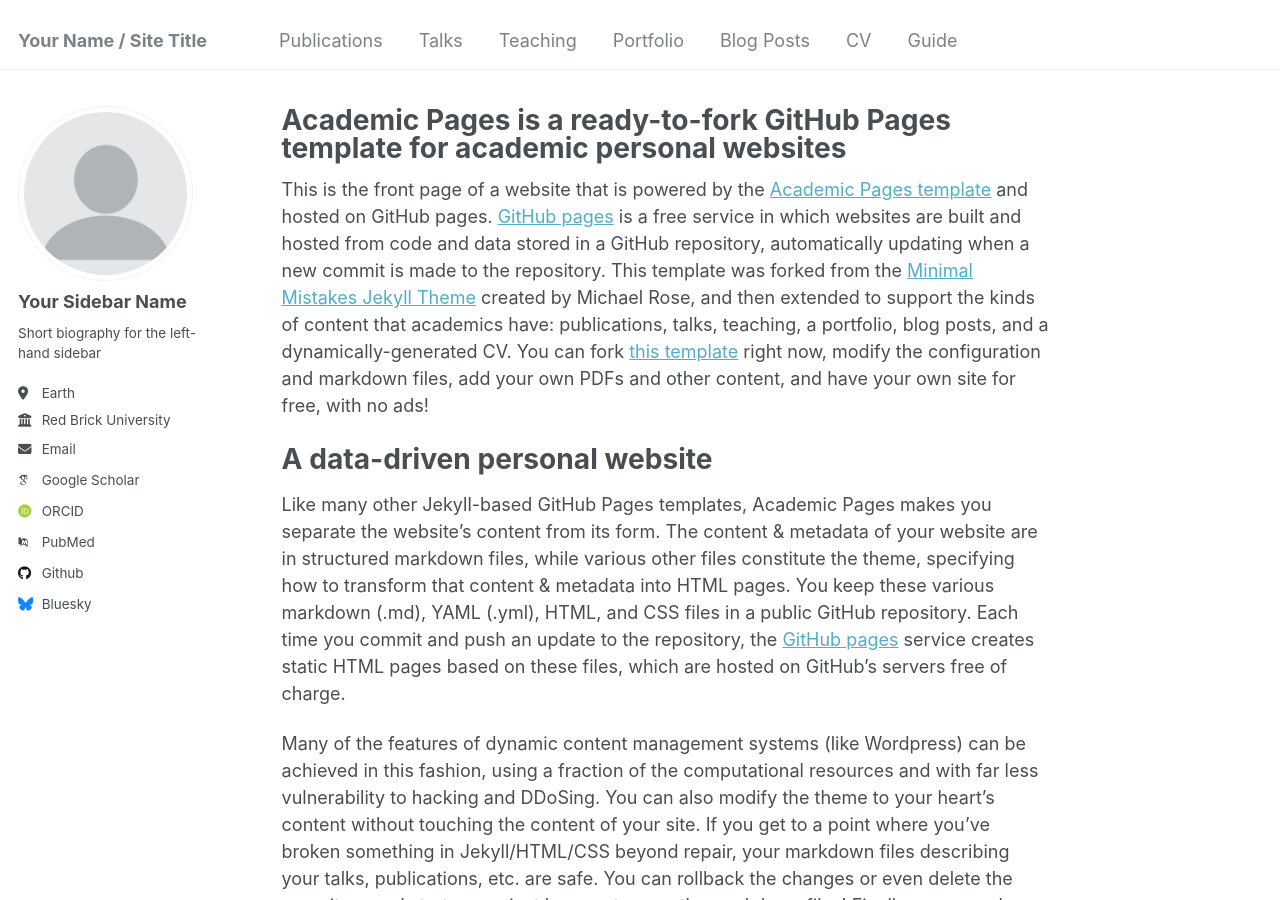
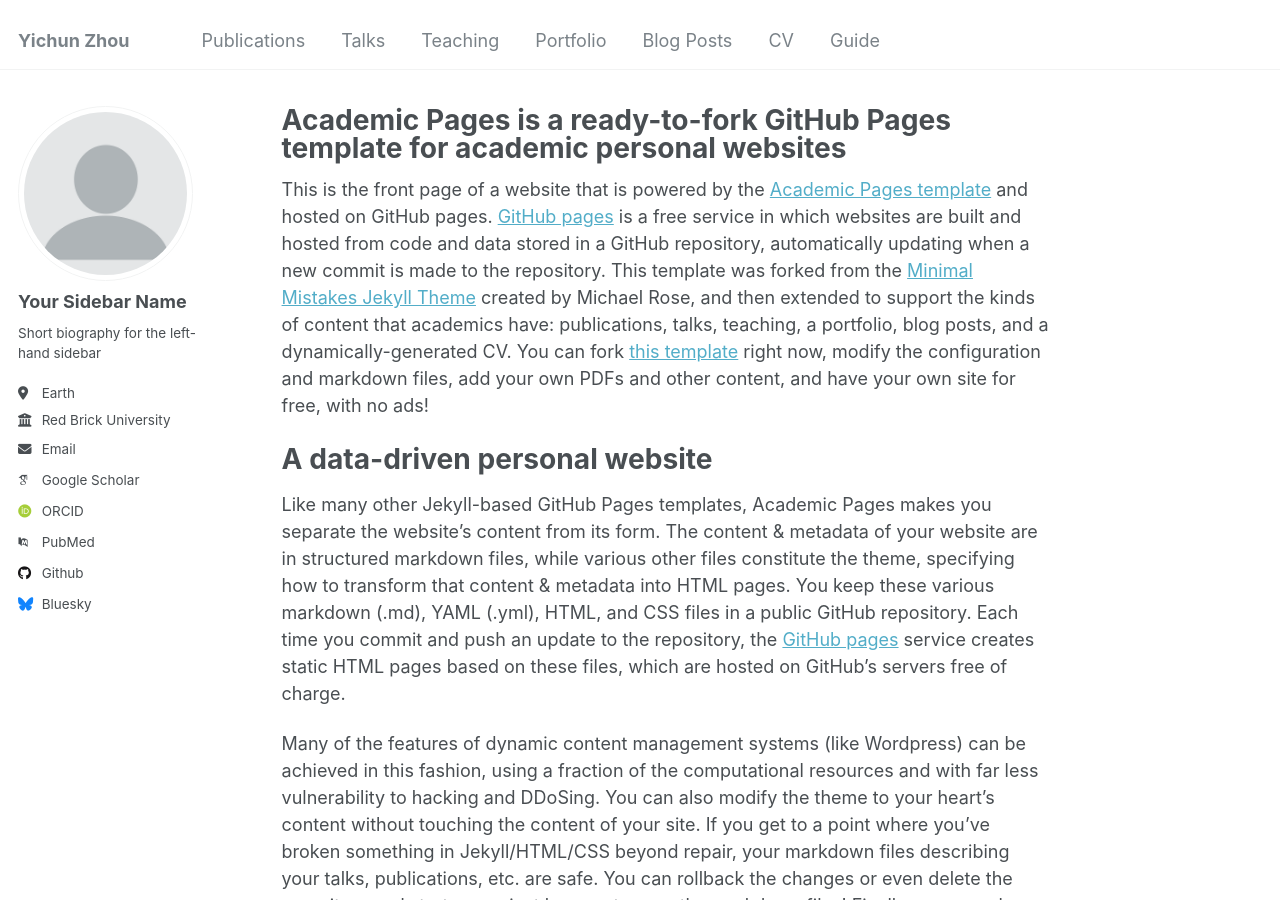
Before and after one commit to yichunzhou12/yichunzhou12.github.io, a Jekyll site: the page built from _pages/about.md, in a window 1280 px wide and 900 px high. Built offline with Jekyll 4.4.1, drawn with Linux system fonts in a browser that asks for light colours; some web fonts are replaced.

Commit message:
Update _config.yml

```diff
--- a/_config.yml
+++ b/_config.yml
@@ -8,7 +8,7 @@
 
 # Basic Site Settings
 locale                   : "en-US"
-title                    : "Your Name / Site Title"
+title                    : "Yichun Zhou"
 title_separator          : "-"
 name                     : &name "Your Name"
 description              : &description "personal description"
```
